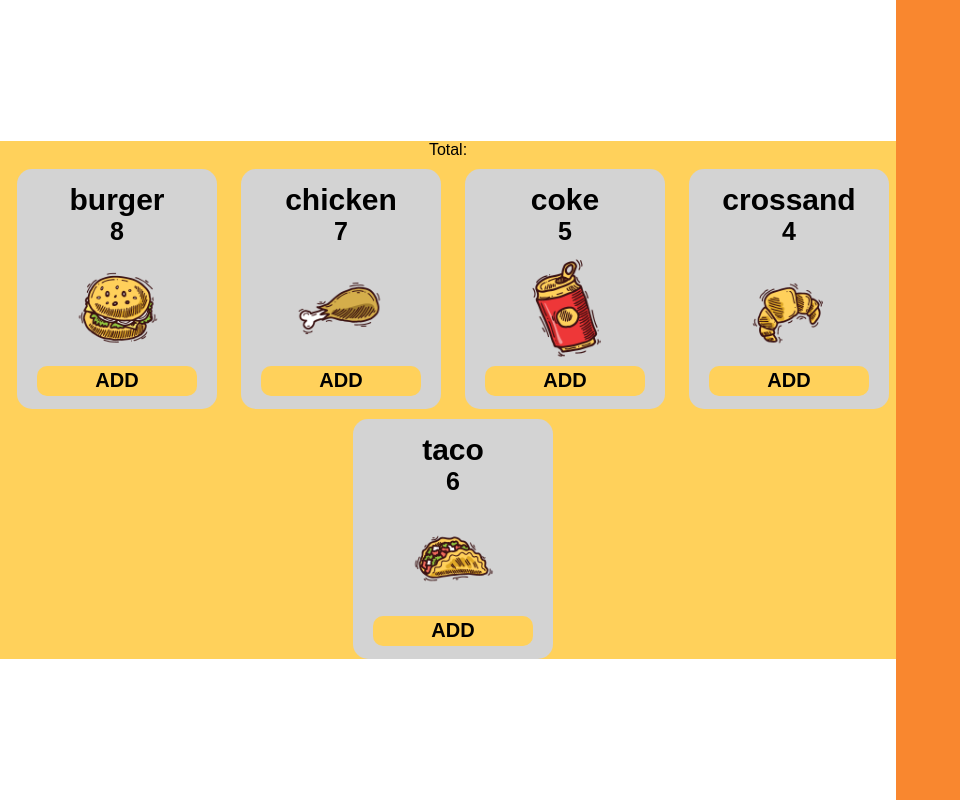
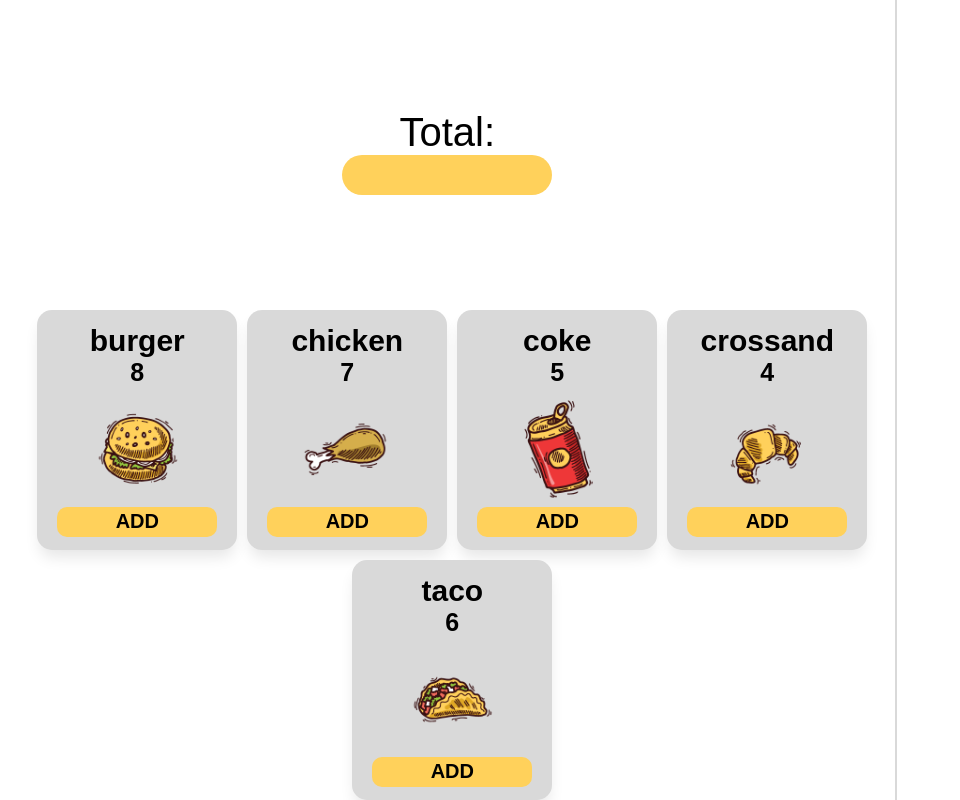
Before and after one commit to Tropicalboy21/Object_Oriented_Programming, a plain HTML site: page fastFoodApp/index.html in a window 1280 px wide. Shown: the whole page, without its empty margins (0-960 px from the left). Drawn offline with Linux system fonts and the light colour scheme.

Commit message:
Update styles.css

```diff
--- a/fastFoodApp/css/styles.css
+++ b/fastFoodApp/css/styles.css
@@ -37,7 +37,13 @@ button:focus {
     align-items: center;
     justify-content: center;
     width: 100vw;
-    height: auto;
+    height: 100vh;
+
+}
+
+.bg {
+    width: 100%;
+    background-color: #d9d9d9;
 }
 
 .header_products_container {
@@ -47,7 +53,16 @@ button:focus {
     flex-direction: column;
     width: 70%;
     height: 100%;
-    background-color: #FFD15B;
+    background-color: #FFFFFF;
+    overflow-y: auto;
+}
+
+.header_container {
+    text-align: center;
+    height: 100%;
+    margin-top: 100px;
+    padding: 10px;
+    font-size: 40px;
 }
 
 .list_container {
@@ -56,8 +71,13 @@ button:focus {
     justify-content: center;
     flex-direction: column;
     width: 30%;
-    height: 100vh;
-    background-color: #f9872f;
+    height: 100%;
+    background-color: #FFFFFF;
+    border-left: 2px #d9d9d9 solid;
+}
+
+.list_container h1 {
+    color: #d9d9d9;
 }
 
 .products_container {
@@ -65,7 +85,8 @@ button:focus {
     flex-direction: row;
     flex-wrap: wrap;
     align-items: center;
-    justify-content: space-around;
+    justify-content: center;
+    height: 100%;
 }
 
 .product_container {
@@ -73,12 +94,13 @@ button:focus {
     flex-direction: column;
     align-items: center;
     justify-content: center;
-    background-color: lightgrey;
+    background-color: #d9d9d9;
     width: 200px;
     height: 240px;
     border-radius: 15px;
     margin-top: 10px;
     margin-left: 10px;
+    box-shadow: 0px 10px 15px -3px rgba(0, 0, 0, 0.1);
 }
 
 .product_title {
@@ -106,3 +128,20 @@ button:focus {
     width: 80%;
     border-radius: 10px;
 }
+
+.header_buttons_container {
+    display: flex;
+    align-items: center;
+    justify-content: center;
+}
+
+.done_button {
+    display: flex;
+    align-items: center;
+    justify-content: center;
+    font-size: 20px;
+    background-color: #FFD15B;
+    width: 210px;
+    height: 40px;
+    border-radius: 20px;
+}
```
